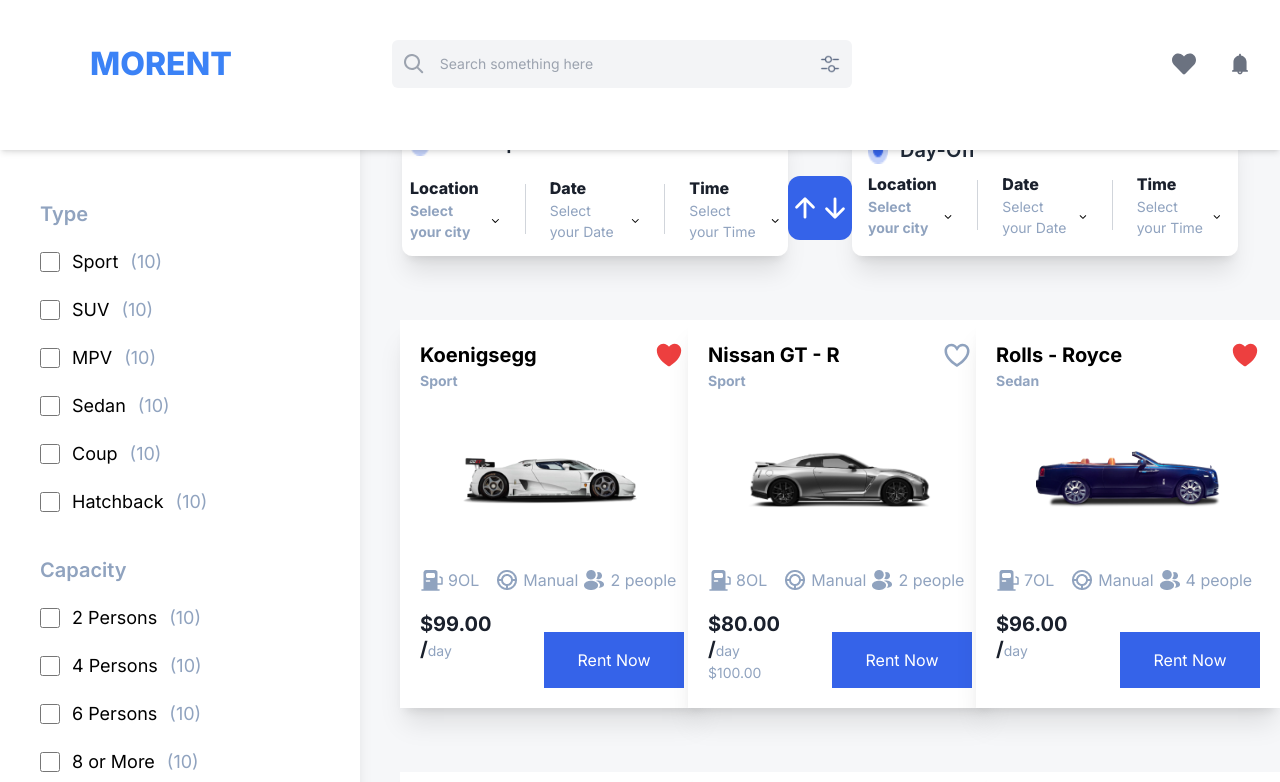
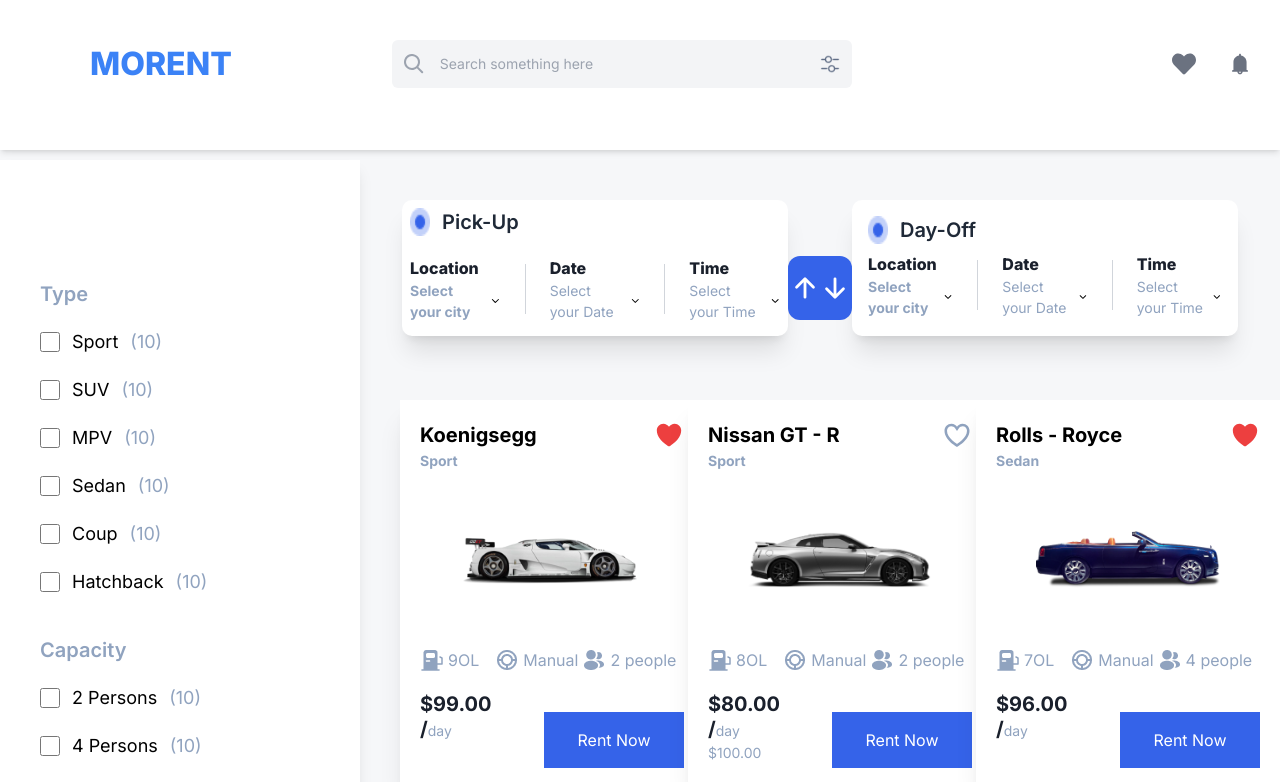
Before and after one commit to areebayaseen15/Hackhathone2-figma-template, a Next.js app: page /Page2 in a window 1280 px wide. Shown: the top 782 px of the page. Built offline with nearby package versions, Linux system fonts and the light colour scheme.

Commit message:
Update page.tsx

```diff
--- a/src/app/Page2/page.tsx
+++ b/src/app/Page2/page.tsx
@@ -110,7 +110,7 @@
 
 const Page2 = () => {
   return (
-    <div className="mt-20 flex ">
+    <div className="lg:mt-40 mt-20 flex ">
         <div className='hidden lg:flex mx-w-[360px] mx-h-[1600px]  bg-white   shadow-lg'>
       <SideMenue/>
       </div>
```
